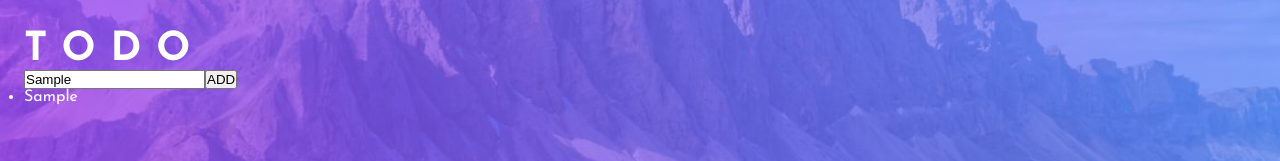
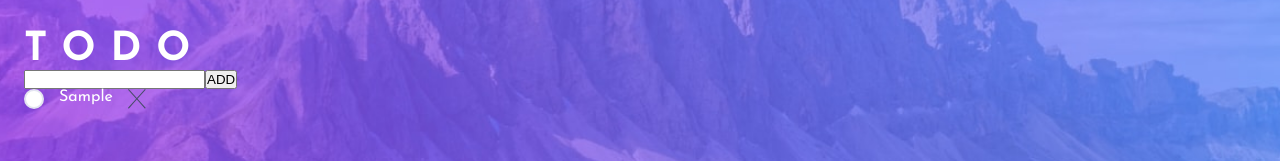
Before and after one commit to anetakasprzak/fm-todo-app, a React (Vite) app: page / in a window 1280 px wide. Both pictures are taken after typing "Sample" into the empty fields and a click on the button "ADD". Shown: the part 150-311 px from the top of the page. Built offline with nearby package versions, Linux system fonts and the light colour scheme.

Commit message:
checkbox style

```diff
--- a/src/App.js
+++ b/src/App.js
@@ -53,8 +53,41 @@ export const Input = styled.input``;
 export const List = styled.ul``;
 
 export const Item = styled.li`
-  font-size: 16px;
+  font-size: 1.6rem;
   color: #fff;
+  display: flex;
+  gap: 1.5rem;
+`;
+
+export const Label = styled.label`
+  display: grid;
+  place-items: center;
+  cursor: pointer;
+
+  > * {
+    grid-area: 1/1;
+  }
+`;
+
+export const Checkbox = styled.input`
+  appearance: none;
+  width: 2rem;
+  height: 2rem;
+  background: linear-gradient(white, white) padding-box,
+    linear-gradient(to right, #e3e4f1, #e3e4f1) border-box;
+  border-radius: 50%;
+  border: 2px solid transparent;
+  transition: all 0.2s;
+
+  &:hover {
+    background: linear-gradient(white, white) padding-box,
+      linear-gradient(to right, #55ddff, #c058f3) border-box;
+  }
+
+  &:checked {
+    background: linear-gradient(#c058f3, #55ddff) padding-box,
+      linear-gradient(to right, #55ddff, #c058f3) border-box;
+  }
 `;
 
 export const Form = styled.form``;
--- a/src/App.jsx
+++ b/src/App.jsx
@@ -9,12 +9,14 @@ import {
   Item,
   Button,
   Form,
+  Label,
+  Checkbox,
 } from "./App";
 
 function App() {
   const [todos, setTodos] = useState([]);
 
-  const [todoText, setTodoText] = useState({});
+  const [todoText, setTodoText] = useState("");
 
   function handleSubmit(e) {
     e.preventDefault();
@@ -28,6 +30,7 @@ function App() {
     };
 
     setTodos((prevTodos) => [...prevTodos, newTodo]);
+    setTodoText("");
   }
 
   return (
@@ -39,13 +42,21 @@ function App() {
           <Input
             type="text"
             name="todo"
+            value={todoText}
             onChange={(e) => setTodoText(e.target.value)}
           />
           <Button>ADD</Button>
         </Form>
         <List>
           {todos?.map((item) => (
-            <Item key={item.id}>{item.text}</Item>
+            <Item key={item.id}>
+              <Label htmlFor="test">
+                <Checkbox id="test" type="checkbox" />
+                <img src="./images/icon-check.svg" />
+              </Label>
+              {item.text}
+              <img src="./images/icon-cross.svg" />
+            </Item>
           ))}
         </List>
       </MainContent>
```
